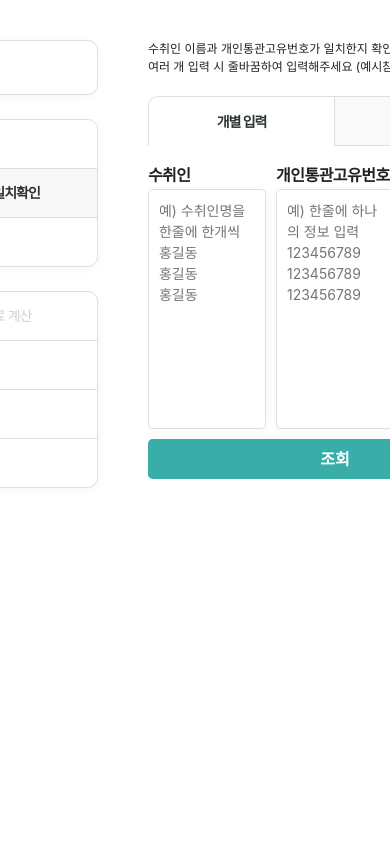
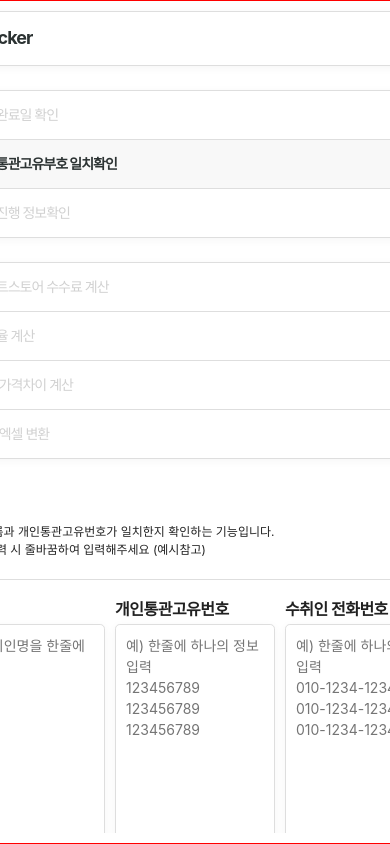
Before and after one commit to megaton111/tracker, a Vue app: page /PersonalCustomsCode in a window 390 px wide. Built offline with nearby package versions, Linux system fonts and the light colour scheme; a web font is replaced by a local one.

Commit message:
불필요 코드 삭제

```diff
--- a/src/assets/scss/layout/layout.scss
+++ b/src/assets/scss/layout/layout.scss
@@ -435,3 +435,11 @@ ul.lst_fee {
     }
   }
 }
+
+@media (max-width: 740px) {
+  #app {
+    flex-direction: column ;
+    padding:10px 0 ;
+    border : 1px solid red ;
+  }
+}
--- a/src/components/pages/PersonalCustomsCode.vue
+++ b/src/components/pages/PersonalCustomsCode.vue
@@ -125,13 +125,11 @@
   import { reactive, toRefs, ref, computed } from 'vue';
   import convert from 'xml-js' ;
   import { copyText } from '@/utils';
-import TTab from '../common/TTab.vue';
 
   const PROXY = window.location.hostname === 'localhost' ? '' : '/proxy';
   const URL = `${PROXY}/ext/rest/persEcmQry/retrievePersEcm`;
 
   export default {
-	components: { TTab },
     name : 'PersonalCustomsCode' ,
     setup() {
       const disableTeleport = ref(false);
```
